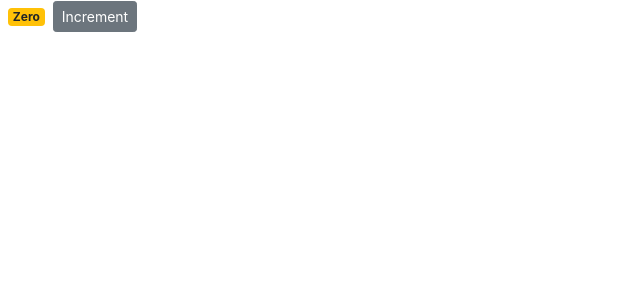
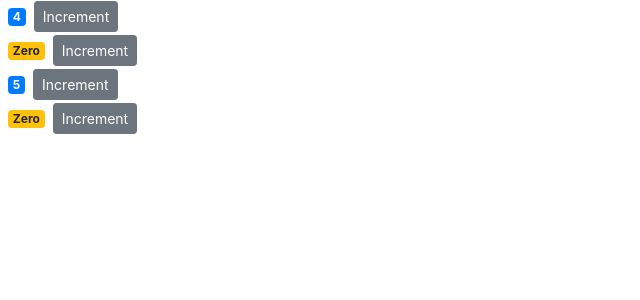
Before and after one commit to Falence/counter-app, a React (Create React App) app: page / in a window 1280 px wide. Shown: the top 300 px of the page, without its empty margins (0-640 px from the left). Built offline with nearby package versions, Linux system fonts and the light colour scheme.

Commit message:
composing components and passing data

```diff
--- a/src/components/counter.jsx
+++ b/src/components/counter.jsx
@@ -2,12 +2,11 @@
 
 class Counter extends Component {
     state = {
-        count: 0,
+        value: this.props.value,
     }
 
     handleIncrement = (product) => {
-        console.log(product)
-        this.setState({ count: this.state.count + 1 })
+        this.setState({ value: this.state.value + 1 })
     }
 
     render() {
@@ -21,12 +20,12 @@
 
     getBadgeClasses() {
         let classes = 'badge m-2 badge-'
-        classes += (this.state.count === 0) ? 'warning' : 'primary'
+        classes += (this.state.value === 0) ? 'warning' : 'primary'
         return classes
     }
 
     formatCount() {
-        const { count } = this.state
+        const { value: count } = this.state
         return count === 0 ? 'Zero' : count
     }
 }
--- /dev/null
+++ b/src/components/counters.jsx
@@ -0,0 +1,25 @@
+import React, { Component } from 'react'
+import Counter from './counter'
+
+class Counters extends Component {
+    state = {
+        counters: [
+            { id: 1, value: 4 },
+            { id: 2, value: 0 },
+            { id: 3, value: 5 },
+            { id: 4, value: 0 },
+        ]
+    }
+
+    render() {
+        return (
+            <div>
+                { this.state.counters.map(counter =>
+                    <Counter key={counter.id} value={counter.value} />
+                )}
+            </div>
+        )
+    }
+}
+
+export default Counters
--- a/src/index.js
+++ b/src/index.js
@@ -3,12 +3,12 @@
 import './index.css';
 import reportWebVitals from './reportWebVitals';
 import 'bootstrap/dist/css/bootstrap.css'
-import Counter from './components/counter'
+import Counters from './components/counters'
 
 const root = ReactDOM.createRoot(document.getElementById('root'));
 root.render(
   <React.StrictMode>
-    <Counter />
+    <Counters />
   </React.StrictMode>
 );
 
```
